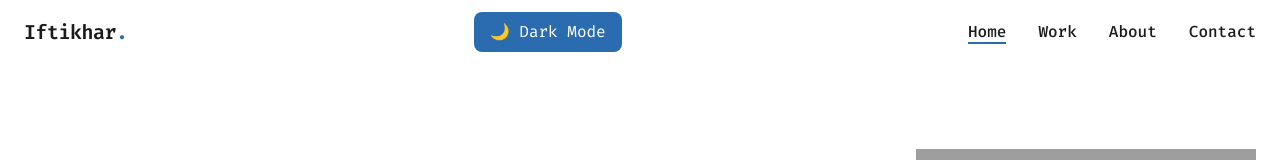
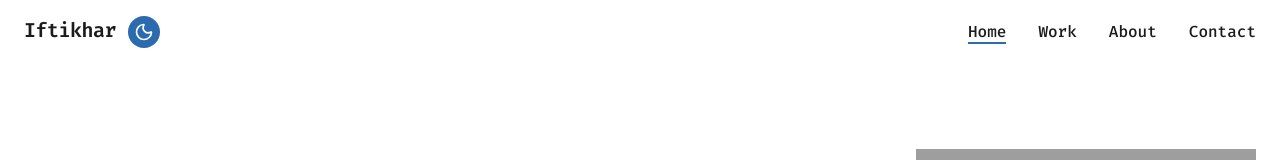
Before and after one commit to 321456987737/main-portfolio, a Next.js app: page / in a window 1280 px wide. Shown: the top 160 px of the page. Built offline with nearby package versions, Linux system fonts and the light colour scheme; grey boxes are pictures that could not be loaded.

Commit message:
completed

```diff
--- a/src/component/lighttodark.js
+++ b/src/component/lighttodark.js
@@ -1,15 +1,22 @@
 "use client";
+
 import { useEffect, useState } from "react";
+import { Moon, Sun } from "lucide-react";
 
 export default function ThemeToggle() {
   const [theme, setTheme] = useState("light");
 
+  // Load theme from localStorage or system preference
   useEffect(() => {
-    const storedTheme = localStorage.getItem("theme") || "light";
-    document.documentElement.setAttribute("data-theme", storedTheme);
-    setTheme(storedTheme);
+    const stored = localStorage.getItem("theme");
+    const prefersDark = window.matchMedia("(prefers-color-scheme: dark)").matches;
+    const initial = stored || (prefersDark ? "dark" : "light");
+
+    document.documentElement.setAttribute("data-theme", initial);
+    setTheme(initial);
   }, []);
 
+  // Toggle between dark and light
   const toggleTheme = () => {
     const newTheme = theme === "light" ? "dark" : "light";
     document.documentElement.setAttribute("data-theme", newTheme);
@@ -20,9 +27,14 @@ export default function ThemeToggle() {
   return (
     <button
       onClick={toggleTheme}
-      className="px-4 py-2 rounded-lg bg-[var(--accent)] text-white transition hover:bg-[var(--accent-large)]"
+      className="p-1.5 rounded-full bg-[var(--accent)] text-white hover:bg-[var(--accent-large)] transition-all duration-300"
+      aria-label="Toggle theme"
     >
-      {theme === "light" ? "🌙 Dark Mode" : "🌞 Light Mode"}
+      {theme === "light" ? (
+        <Moon size={20} className="transition-transform duration-300 rotate-0" />
+      ) : (
+        <Sun size={20} className="transition-transform duration-300 rotate-180" />
+      )}
     </button>
   );
 }
--- a/src/component/navbar.js
+++ b/src/component/navbar.js
@@ -36,16 +36,17 @@ const Navbar = () => {
       <div className="max-w-7xl mx-auto h-16 flex items-center justify-between px-6">
         {/* Logo */}
         <motion.h1
-          className="text-[var(--text)] text-xl font-semibold tracking-tight cursor-pointer"
+          className="text-[var(--text)] flex gap-3  text-xl font-semibold tracking-tight cursor-pointer"
           whileHover={{ scale: 1.05 }}
         >
           <Link href={"/"}>
-          Iftikhar<span className="text-[var(--accent)]">.</span>
+          Iftikhar<span className="text-[var(--accent)]"></span>
           </Link>
-        </motion.h1>
-        <div>
+          <div className="cursor-pointer">
           <ThemeToggle/>
         </div>
+        </motion.h1>
+
         {/* Desktop Navigation */}
         <nav className="hidden md:flex gap-8 text-[var(--text)] font-medium">
           {navLinks.map((link, index) => {
@@ -127,7 +128,7 @@ const Navbar = () => {
             animate={{ opacity: 1 }}
             exit={{ opacity: 0 }}
             transition={{ delay: 0.15, duration: 0.3 }}
-            className="fixed inset-0 z-[60] flex flex-col justify-between px-8 pt-28 pb-8 bg-transparent text-black min-h-screen"
+            className="fixed inset-0 z-[60] flex flex-col justify-between px-8 pt-28 bg-[var(--bg)] pb-8  text-[var(--text)] min-h-screen"
           >
             {/* Menu Links */}
             <div className="flex flex-col items-start space-y-6">
@@ -159,7 +160,7 @@ const Navbar = () => {
               initial={{ opacity: 0, y: 40 }}
               animate={{ opacity: 1, y: 0 }}
               transition={{ delay: 0.7 }}
-              className="flex justify-center items-center gap-10 pb-12 w-full"
+              className="flex text-[var(--text)] justify-center items-center gap-10 pb-12 w-full"
             >
               {[
                 {
@@ -183,7 +184,7 @@ const Navbar = () => {
                 >
                   <Icon
                     size={30}
-                    className="text-black group-hover:text-[var(--accent)] transition-all"
+                    className="text-[var(--text)] group-hover:text-[var(--accent)] transition-all"
                   />
                   <span className="absolute inset-0 scale-0 group-hover:scale-100 rounded-full bg-[var(--accent)]/10 transition-transform duration-300"></span>
                 </Link>
```
